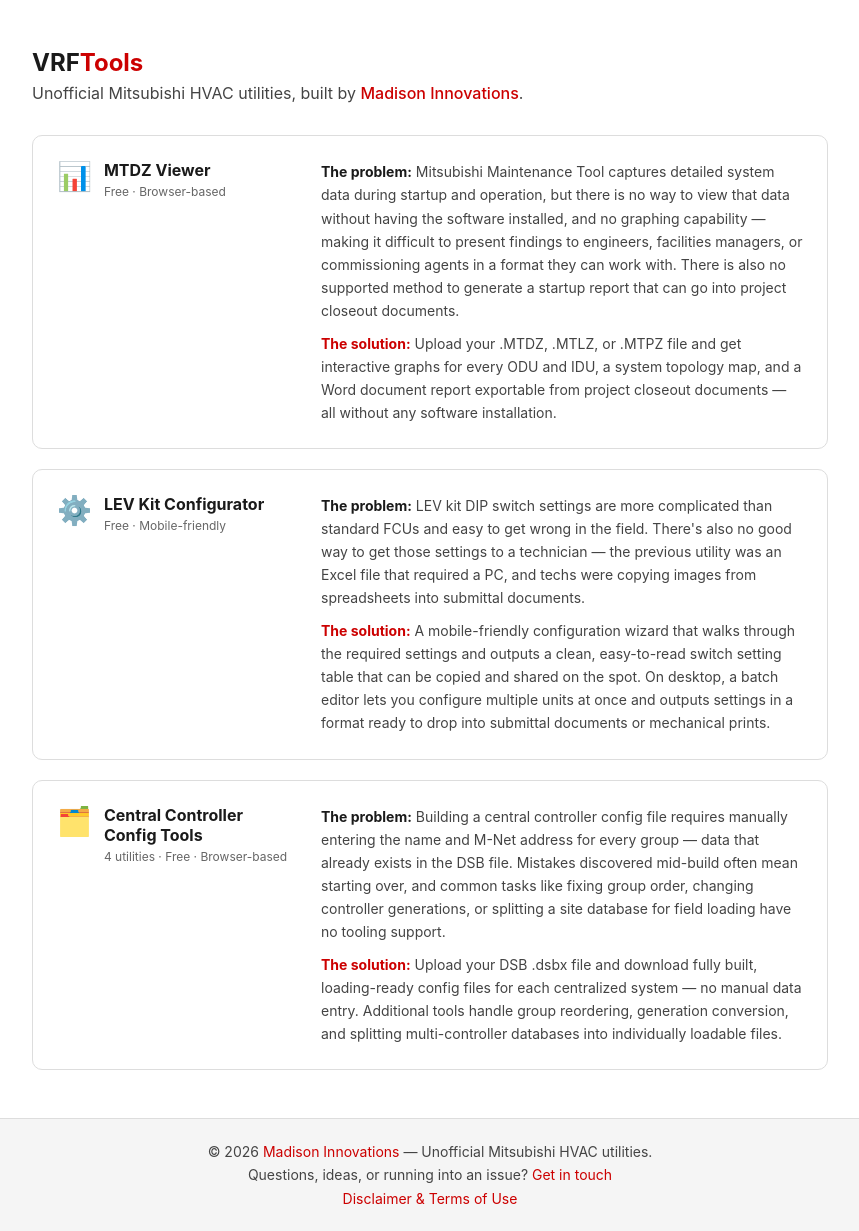
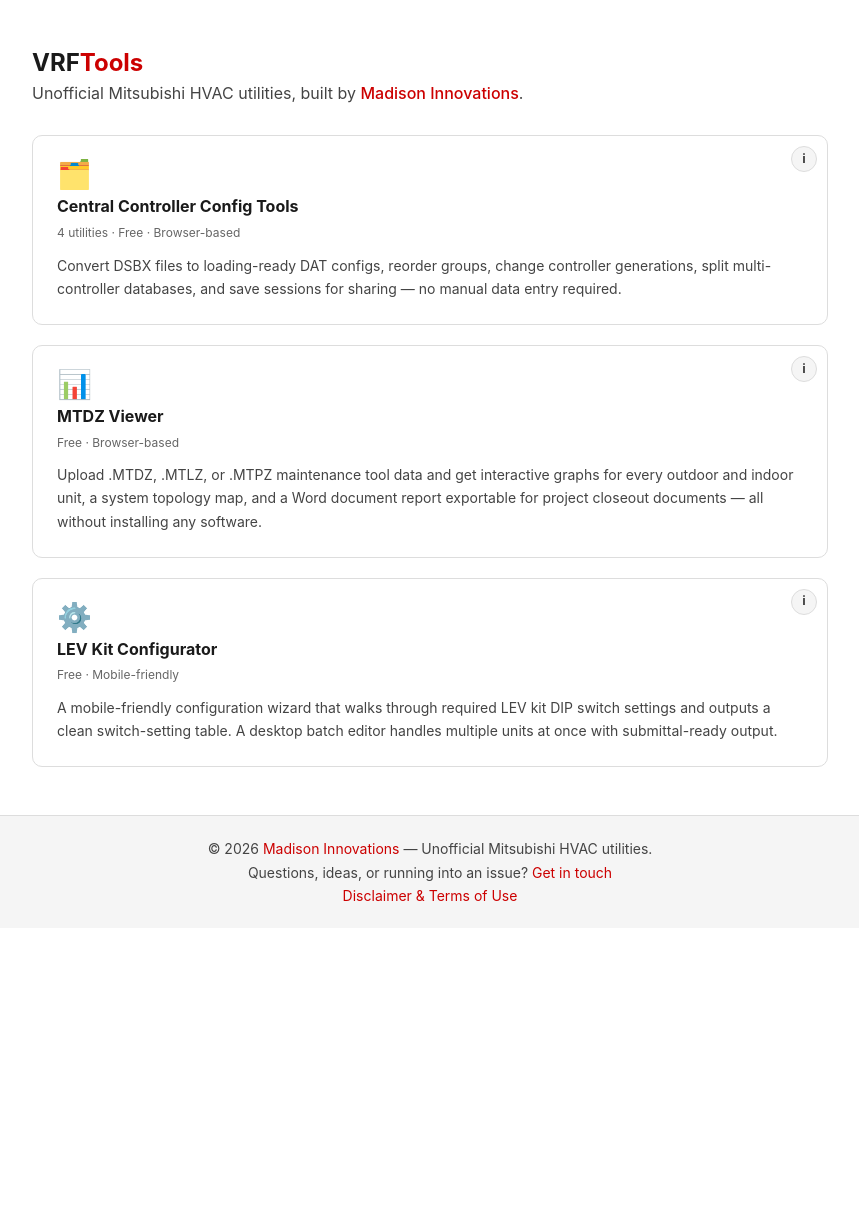
Before and after one commit to madison2112/vrftools-site, a Flask app: page / in a window 1280 px wide. Shown: the part 60-1291 px from the top of the page, without its empty margins (210-1069 px from the left). After the commit the page ends 962 px from the top, so only its background shows below. Run offline with Flask 3, Linux system fonts and the light colour scheme.

Commit message:
refactor: homepage redesign — tool cards with descriptions, info popups, config tools → MTDZ → LEV order

```diff
--- a/web/static/css/site.css
+++ b/web/static/css/site.css
@@ -374,7 +374,7 @@ textarea { resize: vertical; min-height: 80px; }
   margin-top: 2px; accent-color: var(--red); flex-shrink: 0; width: auto;
 }
 
-/* ── Home: single-column tool list ── */
+/* ── Home: three-card grid with descriptions and info popups ── */
 .page-title { font-size: 1.5rem; font-weight: 700; margin-bottom: 0.4rem; }
 .page-title span { color: var(--red); }
 .page-subtitle { color: var(--gray); font-size: 1rem; margin-bottom: 2rem; }
@@ -382,57 +382,112 @@ textarea { resize: vertical; min-height: 80px; }
 .brand-link:hover { text-decoration: underline; }
 .home-brand { margin-bottom: 2rem; }
 
-.home-tool-list { display: flex; flex-direction: column; gap: 1.25rem; }
-.home-tool-row {
-  display: grid;
-  grid-template-columns: 240px 1fr;
-  gap: 1.5rem;
+.home-tool-grid {
+  display: flex;
+  flex-direction: column;
+  gap: 1.25rem;
+}
+.home-tool-card {
+  display: flex;
+  flex-direction: column;
+  gap: 0.5rem;
   border: 1px solid var(--border);
   border-radius: 10px;
   padding: 1.5rem;
   background: var(--white);
-  align-items: start;
   transition: border-color 0.15s, box-shadow 0.15s;
   text-decoration: none;
   color: var(--dark);
+  position: relative;
 }
-.home-tool-row:hover {
+.home-tool-card:hover {
   border-color: var(--red);
   box-shadow: 0 2px 10px rgba(0,0,0,0.06);
 }
-.home-tool-row:hover .home-tool-name { color: var(--red); }
-.home-tool-row--soon { opacity: 0.8; }
-.home-tool-left { display: flex; }
-.home-tool-link {
+.home-tool-card:hover .home-card-name { color: var(--red); }
+.home-card-icon { font-size: 1.75rem; flex-shrink: 0; line-height: 1; }
+.home-card-name { font-size: 1rem; font-weight: 700; line-height: 1.3; }
+.home-card-meta { font-size: 0.75rem; color: var(--muted); }
+.home-card-desc {
+  font-size: 0.875rem;
+  line-height: 1.65;
+  color: var(--gray);
+  margin-top: 0.35rem;
+}
+
+/* Info button — upper right corner of each card */
+.home-info-btn {
+  position: absolute;
+  top: 10px;
+  right: 10px;
+  background: var(--light-gray);
+  border: 1px solid var(--border);
+  border-radius: 50%;
+  width: 26px;
+  height: 26px;
   display: flex;
-  align-items: flex-start;
-  gap: 0.75rem;
-  color: inherit;
+  align-items: center;
+  justify-content: center;
+  font-size: 0.8rem;
+  font-weight: 700;
+  color: var(--gray);
+  cursor: pointer;
+  transition: background 0.15s, color 0.15s;
+  font-family: inherit;
+  line-height: 1;
+  padding: 0;
 }
-.home-tool-icon { font-size: 1.75rem; flex-shrink: 0; line-height: 1.2; }
-.home-tool-name { font-size: 1rem; font-weight: 700; line-height: 1.3; }
-.home-tool-meta { font-size: 0.75rem; color: var(--muted); margin-top: 3px; }
-.coming-soon-tag {
+.home-info-btn:hover {
+  background: var(--dark);
+  color: var(--white);
+}
+
+/* Info popup overlay — shared with config tools hub */
+.info-popup-overlay {
+  position: fixed;
+  inset: 0;
+  background: rgba(0,0,0,0.4);
+  display: flex;
+  align-items: center;
+  justify-content: center;
+  z-index: 1000;
+  animation: popupFadeIn 0.15s ease;
+}
+.info-popup {
+  background: var(--white);
+  border-radius: 12px;
+  padding: 28px;
+  max-width: 500px;
+  width: 90%;
+  box-shadow: 0 8px 32px rgba(0,0,0,0.2);
+}
+.info-popup h3 {
+  font-size: 1.1rem;
+  margin-bottom: 16px;
+  color: var(--dark);
+}
+.info-popup .problem-label { font-weight: 600; color: var(--dark); }
+.info-popup .solution-label { font-weight: 600; color: var(--red); }
+.info-popup p {
+  font-size: 0.9rem;
+  line-height: 1.6;
+  margin-bottom: 10px;
+}
+.info-popup .close-popup {
   display: inline-block;
-  background: #fff3f3;
-  color: var(--red);
-  border: 1px solid #ffb3b3;
-  border-radius: 999px;
-  padding: 0.1rem 0.55rem;
-  font-size: 0.68rem;
-  font-weight: 600;
-  letter-spacing: 0.04em;
-  text-transform: uppercase;
-  vertical-align: middle;
-  margin-left: 4px;
+  margin-top: 12px;
+  padding: 8px 20px;
+  background: var(--dark);
+  color: var(--white);
+  border: none;
+  border-radius: 6px;
+  cursor: pointer;
+  font-size: 0.85rem;
+  font-family: inherit;
 }
-.home-tool-right { font-size: 0.875rem; line-height: 1.65; color: var(--gray); }
-.home-tool-right p + p { margin-top: 0.6rem; }
-.prob-label { font-weight: 700; color: var(--dark); }
-.sol-label  { font-weight: 700; color: var(--red); }
+@keyframes popupFadeIn { from { opacity: 0; } to { opacity: 1; } }
 
 @media (max-width: 640px) {
-  .home-tool-row { grid-template-columns: 1fr; gap: 0.75rem; }
   .page--home { padding: 1.5rem 1rem; }
 }
 
--- a/web/templates/site_index.html
+++ b/web/templates/site_index.html
@@ -11,54 +11,33 @@
     <p class="page-subtitle">Unofficial Mitsubishi HVAC utilities, built by <a href="https://madisoninnovations.com" target="_blank" rel="noopener" class="brand-link">Madison Innovations</a>.</p>
   </div>
 
-  <div class="home-tool-list">
+  <div class="home-tool-grid">
 
-    <a class="home-tool-row" href="/mtdz/">
-      <div class="home-tool-left">
-        <div class="home-tool-link">
-          <span class="home-tool-icon">📊</span>
-          <div>
-            <div class="home-tool-name">MTDZ Viewer</div>
-            <div class="home-tool-meta">Free &middot; Browser-based</div>
-          </div>
-        </div>
-      </div>
-      <div class="home-tool-right">
-        <p><span class="prob-label">The problem:</span> Mitsubishi Maintenance Tool captures detailed system data during startup and operation, but there is no way to view that data without having the software installed, and no graphing capability — making it difficult to present findings to engineers, facilities managers, or commissioning agents in a format they can work with. There is also no supported method to generate a startup report that can go into project closeout documents.</p>
-        <p><span class="sol-label">The solution:</span> Upload your .MTDZ, .MTLZ, or .MTPZ file and get interactive graphs for every ODU and IDU, a system topology map, and a Word document report exportable from project closeout documents — all without any software installation.</p>
-      </div>
+    {# Central Controller Config Tools — TOP #}
+    <a class="home-tool-card" href="/config-tools">
+      <button class="home-info-btn" data-popup="config-tools" aria-label="More info">i</button>
+      <div class="home-card-icon">🗂️</div>
+      <div class="home-card-name">Central Controller Config Tools</div>
+      <div class="home-card-meta">4 utilities &middot; Free &middot; Browser-based</div>
+      <p class="home-card-desc">Convert DSBX files to loading-ready DAT configs, reorder groups, change controller generations, split multi-controller databases, and save sessions for sharing — no manual data entry required.</p>
     </a>
 
-    <a class="home-tool-row" href="/lev-kit-configurator">
-      <div class="home-tool-left">
-        <div class="home-tool-link">
-          <span class="home-tool-icon">⚙️</span>
-          <div>
-            <div class="home-tool-name">LEV Kit Configurator</div>
-            <div class="home-tool-meta">Free &middot; Mobile-friendly</div>
-          </div>
-        </div>
-      </div>
-      <div class="home-tool-right">
-        <p><span class="prob-label">The problem:</span> LEV kit DIP switch settings are more complicated than standard FCUs and easy to get wrong in the field. There's also no good way to get those settings to a technician — the previous utility was an Excel file that required a PC, and techs were copying images from spreadsheets into submittal documents.</p>
-        <p><span class="sol-label">The solution:</span> A mobile-friendly configuration wizard that walks through the required settings and outputs a clean, easy-to-read switch setting table that can be copied and shared on the spot. On desktop, a batch editor lets you configure multiple units at once and outputs settings in a format ready to drop into submittal documents or mechanical prints.</p>
-      </div>
+    {# MTDZ Viewer — MIDDLE #}
+    <a class="home-tool-card" href="/mtdz/">
+      <button class="home-info-btn" data-popup="mtdz" aria-label="More info">i</button>
+      <div class="home-card-icon">📊</div>
+      <div class="home-card-name">MTDZ Viewer</div>
+      <div class="home-card-meta">Free &middot; Browser-based</div>
+      <p class="home-card-desc">Upload .MTDZ, .MTLZ, or .MTPZ maintenance tool data and get interactive graphs for every outdoor and indoor unit, a system topology map, and a Word document report exportable for project closeout documents — all without installing any software.</p>
     </a>
 
-    <a class="home-tool-row" href="/config-tools">
-      <div class="home-tool-left">
-        <div class="home-tool-link">
-          <span class="home-tool-icon">🗂️</span>
-          <div>
-            <div class="home-tool-name">Central Controller Config Tools</div>
-            <div class="home-tool-meta">4 utilities &middot; Free &middot; Browser-based</div>
-          </div>
-        </div>
-      </div>
-      <div class="home-tool-right">
-        <p><span class="prob-label">The problem:</span> Building a central controller config file requires manually entering the name and M-Net address for every group — data that already exists in the DSB file. Mistakes discovered mid-build often mean starting over, and common tasks like fixing group order, changing controller generations, or splitting a site database for field loading have no tooling support.</p>
-        <p><span class="sol-label">The solution:</span> Upload your DSB .dsbx file and download fully built, loading-ready config files for each centralized system — no manual data entry. Additional tools handle group reordering, generation conversion, and splitting multi-controller databases into individually loadable files.</p>
-      </div>
+    {# LEV Kit Configurator — BOTTOM #}
+    <a class="home-tool-card" href="/lev-kit-configurator">
+      <button class="home-info-btn" data-popup="lev-kit" aria-label="More info">i</button>
+      <div class="home-card-icon">⚙️</div>
+      <div class="home-card-name">LEV Kit Configurator</div>
+      <div class="home-card-meta">Free &middot; Mobile-friendly</div>
+      <p class="home-card-desc">A mobile-friendly configuration wizard that walks through required LEV kit DIP switch settings and outputs a clean switch-setting table. A desktop batch editor handles multiple units at once with submittal-ready output.</p>
     </a>
 
   </div>
@@ -66,3 +45,61 @@
   {% endblock %}
 </main>
 {% endblock %}
+
+{% block scripts %}
+{{ super() }}
+<script>
+var HOME_TOOL_INFO = {
+  'config-tools': {
+    title: 'Central Controller Config Tools',
+    problem: 'Building a central controller config file requires manually entering the name and M-Net address for every group — data that already exists in the DSB file. Mistakes discovered mid-build often mean starting over, and common tasks like fixing group order, changing controller generations, or splitting a site database for field loading have no tooling support.',
+    solution: 'Upload your DSB .dsbx file and download fully built, loading-ready config files for each centralized system — no manual data entry. Additional tools handle group reordering, generation conversion, and splitting multi-controller databases into individually loadable files.'
+  },
+  'mtdz': {
+    title: 'MTDZ Viewer',
+    problem: 'Mitsubishi Maintenance Tool captures detailed system data during startup and operation, but there is no way to view that data without having the software installed, and no graphing capability — making it difficult to present findings to engineers, facilities managers, or commissioning agents in a format they can work with. There is also no supported method to generate a startup report that can go into project closeout documents.',
+    solution: 'Upload your .MTDZ, .MTLZ, or .MTPZ file and get interactive graphs for every ODU and IDU, a system topology map, and a Word document report exportable for project closeout documents — all without any software installation.'
+  },
+  'lev-kit': {
+    title: 'LEV Kit Configurator',
+    problem: 'LEV kit DIP switch settings are more complicated than standard FCUs and easy to get wrong in the field. There\'s also no good way to get those settings to a technician — the previous utility was an Excel file that required a PC, and techs were copying images from spreadsheets into submittal documents.',
+    solution: 'A mobile-friendly configuration wizard that walks through the required settings and outputs a clean, easy-to-read switch setting table that can be copied and shared on the spot. On desktop, a batch editor lets you configure multiple units at once and outputs settings in a format ready to drop into submittal documents or mechanical prints.'
+  }
+};
+
+document.querySelectorAll('.home-info-btn').forEach(function(btn) {
+  btn.addEventListener('click', function(e) {
+    e.stopPropagation();
+    e.preventDefault();
+    var id = btn.dataset.popup;
+    var info = HOME_TOOL_INFO[id];
+    if (!info) return;
+    showHomeInfoPopup(info);
+  });
+});
+
+function showHomeInfoPopup(info) {
+  var overlay = document.createElement('div');
+  overlay.className = 'info-popup-overlay';
+  overlay.innerHTML =
+    '<div class="info-popup">' +
+      '<h3>' + escHtml(info.title) + '</h3>' +
+      '<p><span class="problem-label">The problem:</span> ' + escHtml(info.problem) + '</p>' +
+      '<p><span class="solution-label">The solution:</span> ' + escHtml(info.solution) + '</p>' +
+      '<button class="close-popup">Close</button>' +
+    '</div>';
+  document.body.appendChild(overlay);
+
+  overlay.querySelector('.close-popup').addEventListener('click', function() { overlay.remove(); });
+  overlay.addEventListener('click', function(e) { if (e.target === overlay) overlay.remove(); });
+}
+
+function escHtml(str) {
+  return String(str)
+    .replace(/&/g, '&amp;')
+    .replace(/</g, '&lt;')
+    .replace(/>/g, '&gt;')
+    .replace(/\"/g, '&quot;');
+}
+</script>
+{% endblock %}
```
